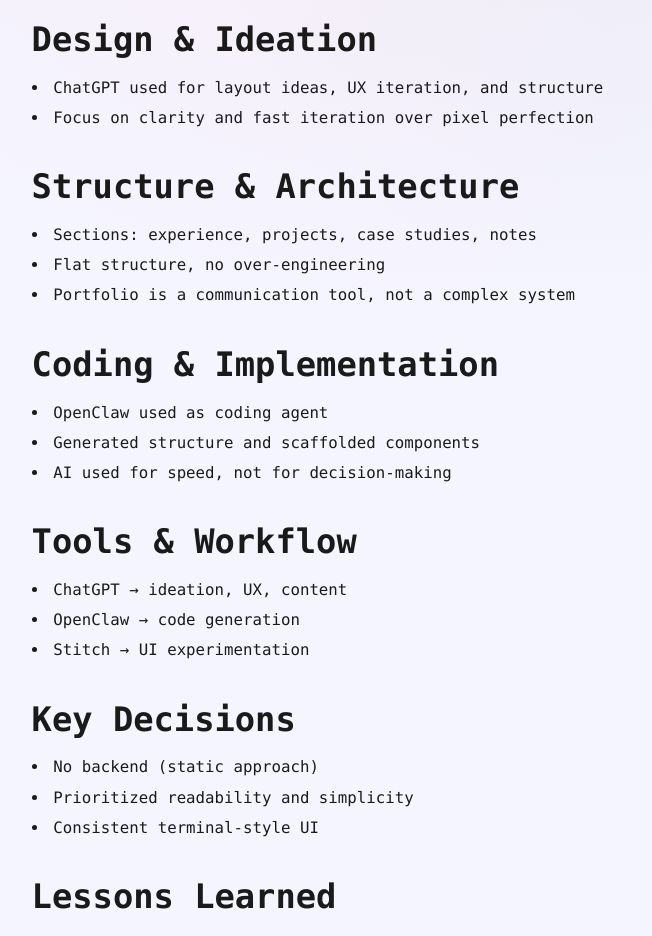
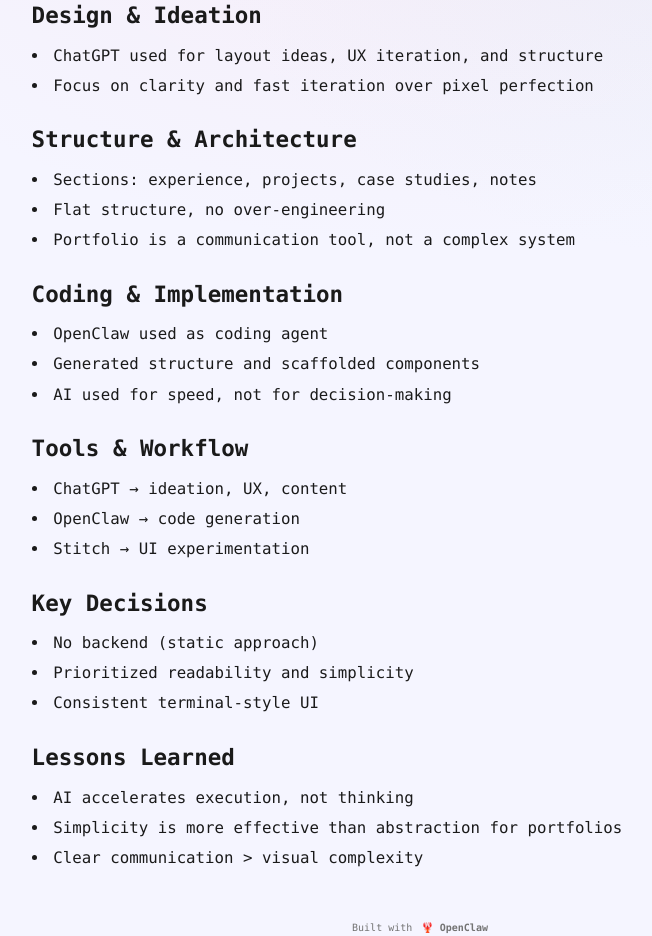
Before and after one commit to LazyMisha/mike-landing, a Next.js app: page /notes in a window 1280 px wide. Shown: the part 260-1196 px from the top of the page, without its empty margins (220-872 px from the left). Built offline with nearby package versions, Linux system fonts and the light colour scheme.

Commit message:
refactor: update notes page structure and styling for consistency

```diff
--- a/src/app/notes/page.tsx
+++ b/src/app/notes/page.tsx
@@ -10,15 +10,15 @@
     <PageWrapper>
       <TerminalPrompt
         command={terminalCommands.view}
-        argument="build.md"
+        argument="[notes]"
       />
       <BackLink href="/" label={navigationLabels.backToHome} />
-      <Body className="mb-8 md:mb-10">
+      <Body className="mb-4 md:mb-6">
         This page describes how this portfolio was designed and built, including tools, decisions, and workflow.
       </Body>
 
-      <section className="mb-8">
-        <Heading as="h2" className="text-lg font-bold mb-3">
+      <section className="mb-4 md:mb-6">
+        <Heading as="h4" className="text-lg font-bold mb-3">
           Design & Ideation
         </Heading>
         <ul className="list-disc list-inside text-sm leading-relaxed space-y-1">
@@ -27,8 +27,8 @@
         </ul>
       </section>
 
-      <section className="mb-8">
-        <Heading as="h2" className="text-lg font-bold mb-3">
+      <section className="mb-4 md:mb-6">
+        <Heading as="h4" className="text-lg font-bold mb-3">
           Structure & Architecture
         </Heading>
         <ul className="list-disc list-inside text-sm leading-relaxed space-y-1">
@@ -38,8 +38,8 @@
         </ul>
       </section>
 
-      <section className="mb-8">
-        <Heading as="h2" className="text-lg font-bold mb-3">
+      <section className="mb-4 md:mb-6">
+        <Heading as="h4" className="text-lg font-bold mb-3">
           Coding & Implementation
         </Heading>
         <ul className="list-disc list-inside text-sm leading-relaxed space-y-1">
@@ -49,8 +49,8 @@
         </ul>
       </section>
 
-      <section className="mb-8">
-        <Heading as="h2" className="text-lg font-bold mb-3">
+      <section className="mb-4 md:mb-6">
+        <Heading as="h4" className="text-lg font-bold mb-3">
           Tools & Workflow
         </Heading>
         <ul className="list-disc list-inside text-sm leading-relaxed space-y-1">
@@ -60,8 +60,8 @@
         </ul>
       </section>
 
-      <section className="mb-8">
-        <Heading as="h2" className="text-lg font-bold mb-3">
+      <section className="mb-4 md:mb-6">
+        <Heading as="h4" className="text-lg font-bold mb-3">
           Key Decisions
         </Heading>
         <ul className="list-disc list-inside text-sm leading-relaxed space-y-1">
@@ -71,8 +71,8 @@
         </ul>
       </section>
 
-      <section className="mb-8">
-        <Heading as="h2" className="text-lg font-bold mb-3">
+      <section className="mb-4 md:mb-6">
+        <Heading as="h4" className="text-lg font-bold mb-3">
           Lessons Learned
         </Heading>
         <ul className="list-disc list-inside text-sm leading-relaxed space-y-1">
```
